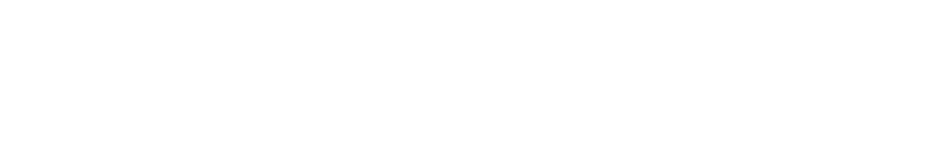
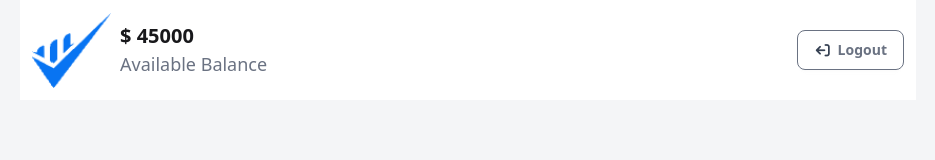
Before and after one commit to obaidullah-miazi-dev/Payoo-simple-mobile-app, a plain HTML site: page home.html in a window 1280 px wide. Shown: the whole page, without its empty margins (172-1107 px from the left). Drawn offline with nearby package versions, Linux system fonts and the light colour scheme.

Commit message:
home page navbar added

```diff
--- a/home.html
+++ b/home.html
@@ -4,8 +4,30 @@
     <meta charset="UTF-8">
     <meta name="viewport" content="width=device-width, initial-scale=1.0">
     <title>Home</title>
+     <!-- daisyui cdn  -->
+    <link href="https://cdn.jsdelivr.net/npm/daisyui@5" rel="stylesheet" type="text/css" />
+    <!-- tailwindcss cdn -->
+    <script src="https://cdn.jsdelivr.net/npm/@tailwindcss/browser@4"></script>
+    <!-- font awesome cdn -->
+     <link rel="stylesheet" href="https://cdnjs.cloudflare.com/ajax/libs/font-awesome/7.0.0/css/all.min.css" integrity="sha512-DxV+EoADOkOygM4IR9yXP8Sb2qwgidEmeqAEmDKIOfPRQZOWbXCzLC6vjbZyy0vPisbH2SyW27+ddLVCN+OMzQ==" crossorigin="anonymous" referrerpolicy="no-referrer" />
 </head>
-<body>
+<body class="bg-[#F4F5F7] h-[100vh]">
+
+    <nav class="flex justify-between items-center md:w-[70%] mx-auto p-3 bg-white">
+        <div class="flex items-center">
+            <img class="w-[40px] md:w-[80px]" src="assets/Group.png" alt="">
+            <div class="ml-2">
+                <h1 class="font-bold text-sm md:text-xl">$ <span>45000</span></h1>
+                <p class="text-gray-500 text-sm md:text-lg">Available Balance</p>
+            </div>
+        </div>
+
+        <div>
+            <button class="btn rounded-lg bg-transparent text-gray-500 border-1 border-gray-500"><i class="fa-solid fa-arrow-right-from-bracket rotate-180 text-gray-700"></i>Logout</button>
+        </div>
+    </nav>
+
+
 
 </body>
 </html>
```
Also changed, not shown: index.html (+1 -1 lines).
